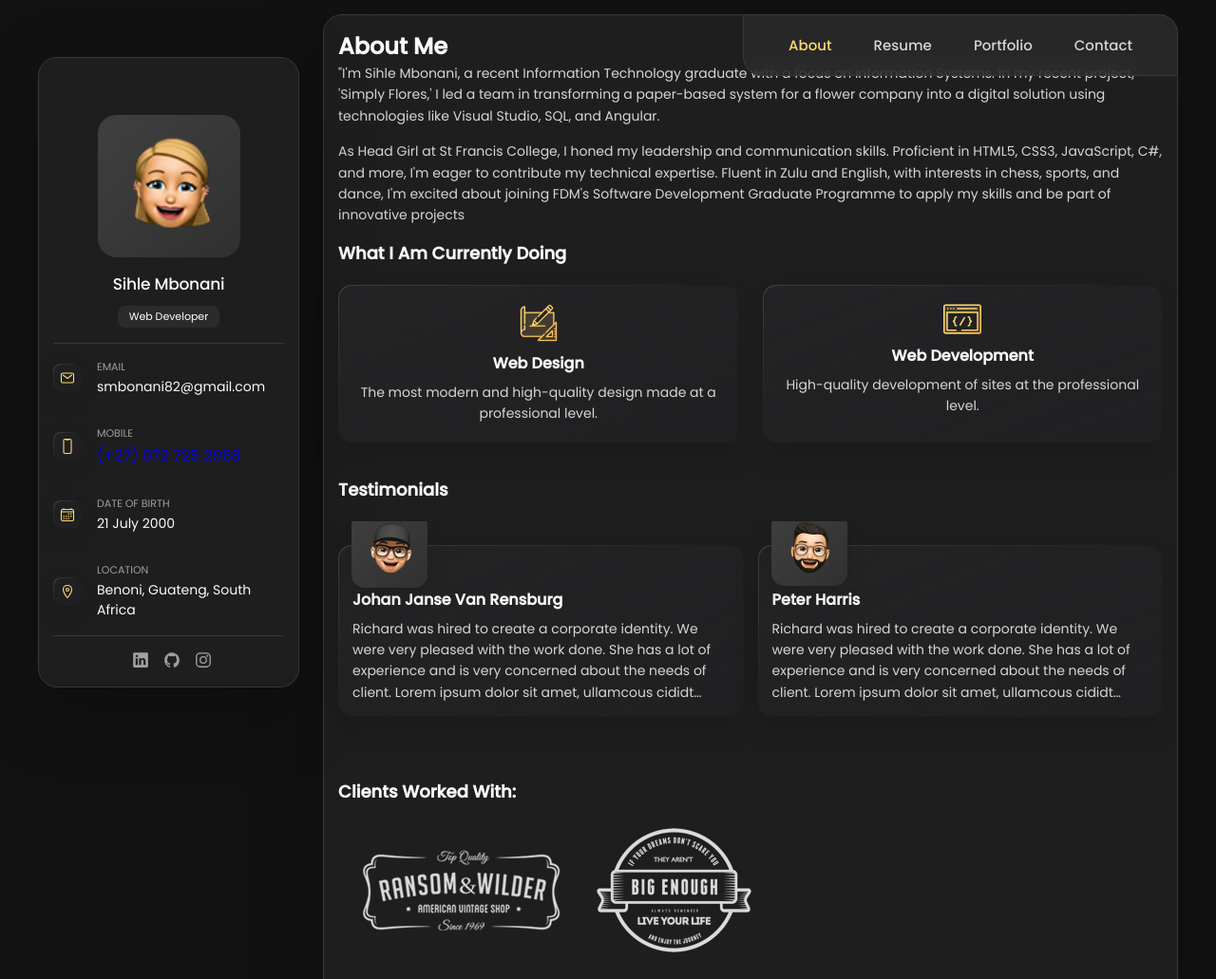
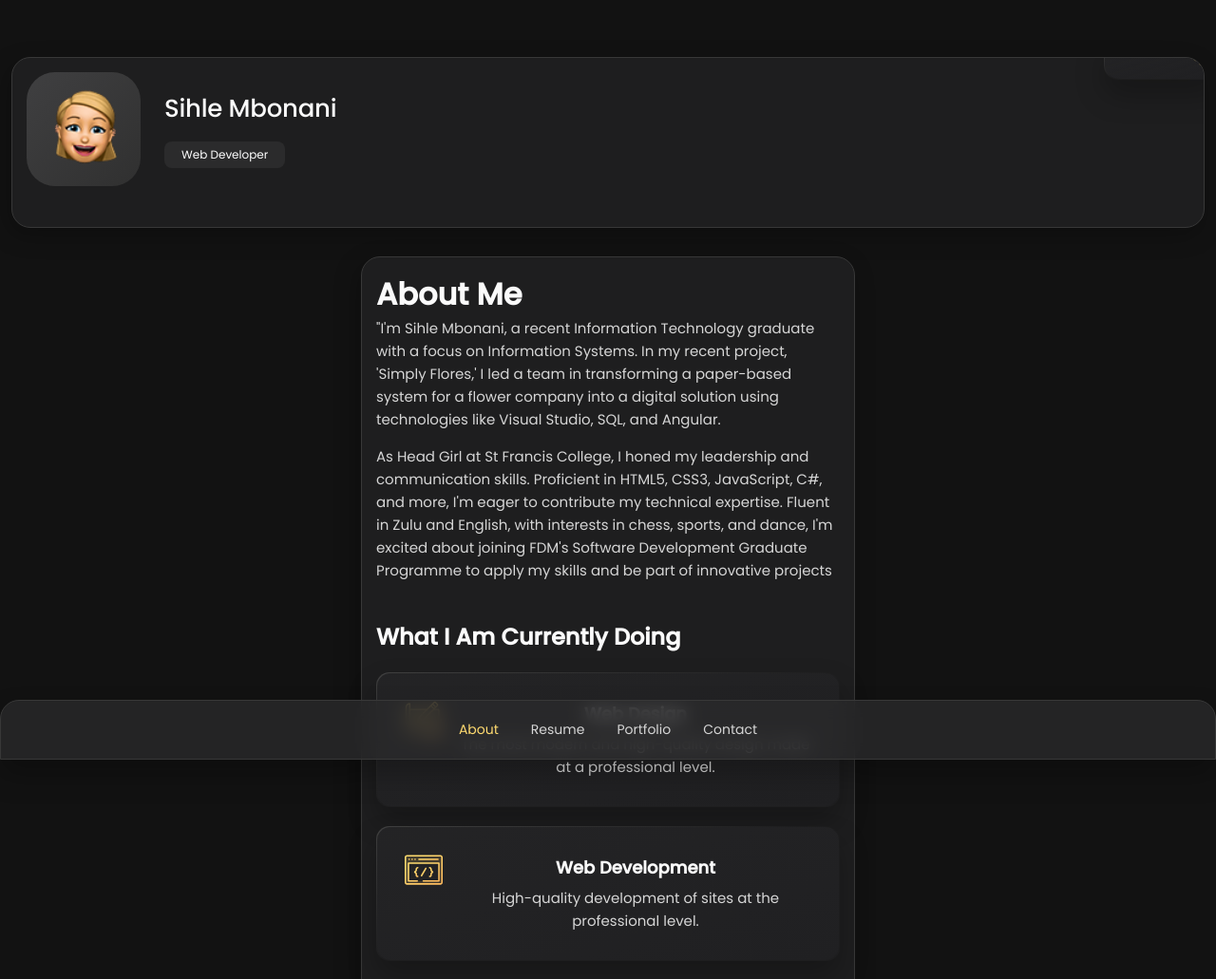
Before and after one commit to SihleMbonani/TASK-INTERN-CAREER, a plain HTML site: page assets/index.html in a window 1280 px wide. Shown: the top 1031 px of the page at 95% size. Drawn offline with nearby package versions, Linux system fonts and the light colour scheme.

Commit message:
responsiveness

```diff
--- a/assets/CSS/style.css
+++ b/assets/CSS/style.css
@@ -1186,331 +1186,157 @@ textarea.form-input::-webkit-resizer{
 
 
 /* -----WEBSITE RESPONSIVENESS */
-/* when screen/ view is larger tha 768px */
+/* when screen/ view is larger than 450px */
+@media (min-width: 450px){
+    /* CLIENT */
+    .clients-item{
+        min-width: calc(33.33% - 10px);
 
-/* COMMONLY USED CSSS STYLINGS */
-.sidebar, article { width: 700px; }
-
-  .has-scrollbar::-webkit-scrollbar-button { width: 100px; }
-
-
-
-  /**
-   * SIDEBAR
-   */
-
-  .contact-list {
-    grid-template-columns: 1fr 1fr;
-    gap: 30px 15px;
     }
 
-
-
-  /**
-   * NAVBAR
-   */
-
-  .navbar-link { --fs-8: 15px; }
-
-
-
-  /**
-   * ABOUT
-   */
-
-  /* testimonials modal */
-
-  .testimonials-modal {
-    gap: 35px;
-    max-width: 680px;
+    /* PORTFOLIO */
+    .project-img{
+        height: auto;
     }
 
-  .modal-avatar-box img { width: 80px; }
-
-
-
-  /**
-   * PORTFOLIO
-   */
-
-  .article-title { padding-bottom: 20px; }
-
-  .filter-select-box { display: none; }
-
-  .filter-list {
-    display: flex;
-    justify-content: flex-start;
-    align-items: center;
-    gap: 25px;
-    padding-left: 5px;
-    margin-bottom: 30px;
 }
 
-  .filter-item button {
-    color: var(--light-gray);
-    font-size: var(--fs-5);
-    transition: var(--transition-1);
+/* when screen/ view is larger than 580px */
+@media (min-width: 580px){
+    :root{
+        /* typography */
+        --fs-1:32px;
+        --fs-2: 24px;
+        --fs-3: 26px;
+        --fs-4: 18px;
+        --fs-5: 18px;
+        --fs-6: 15px;
+        --fs-7: 15px;
+        --fs-8: 12px;
+
     }
 
-  .filter-item button:hover { color: var(--light-gray-70); }
-
-  .filter-item button.active { color: var(--orange-yellow-crayola); }
-
-  /* portfolio and blog grid */
-
-  .project-list, .blog-posts-list { grid-template-columns: 1fr 1fr; }
-
-
-
-  /**
-   * CONTACT
-   */
-
-  .input-wrapper { grid-template-columns: 1fr 1fr; }
-
-  .form-btn {
-    width: max-content;
-    margin-left: auto;
+    /*  COMMUNLY USED STYLING */
+    .sideba, article{
+        width: 520px;
+        margin-inline: auto;
+        padding-bottom: 15px;
     }
 
+    .article-title{
+        font-weight: var(--fw-600);
+        padding-bottom: 15px;
 
+    }
 
+    .article-title::after{
+        width: 48px;
+        height: 5px;
+    }
 
+    .icon-box{
+        width: 48px;
+        height: 48px;
+        border-radius: 12px;
+        font-size: 18px;
+    }
 
-
-
-/**
- * responsive larger than 1024px screen
- */
-
-@media (min-width: 1024px) {
-
-  /**
-   * CUSTOM PROPERTY
-   */
-
-  :root {
-
-    /**
-    * shadow
-    */
-
-    --shadow-1: -4px 8px 24px hsla(0, 0%, 0%, 0.125);
-    --shadow-2: 0 16px 30px hsla(0, 0%, 0%, 0.125);
-    --shadow-3: 0 16px 40px hsla(0, 0%, 0%, 0.125);
+    /* MAIN-SECTION */
+    main{
+       margin-top: 60px;
+       margin-bottom: 100px;
 
     }
 
 
+    /* SIDEBAR-SECTION */
+    .sidebar {
+        max-height: 180px;
+        margin-bottom: 30px;
+    }
 
-  /**
-   * REUSED STYLE
-   */
+    .sidebar.active{
+        max-height: 584px;
+    }
 
-  .sidebar, article {
-    width: 950px;
-    box-shadow: var(--shadow-5);
+    .sidebar-info{
+        gap: 25px;
+    }
+
+    .avatar-box{
+        border-radius: 30px;
+    }
+
+    .avatar-box img { width: 120px;}
+
+    .info-content .name{
+        margin-bottom: 15px;
+
+    }
+
+    .info-content .title {
+        padding: 5px 18px;
+    }
+
+    .info_more-btn {
+        top: -30px;
+        right: -30px;
+        padding: 10px 15px;
+
+    }
+
+    .info_more-btn span{
+        display: block;
+        font-size: var(--fs-8);
+    }
+
+    .info_more-btn ion-icon{
+        display: none;
+    }
+
+    .seperator{
+        margin: 32px 0;
+    }
+
+    .contact-list{
+        gap: 20px;
+    }
+
+    .contact-info{
+        max-width: calc(100% - 64px);
+        width: calc(100%-64px);
     }
 
 
+    /* NAVBAR SECTION */
+    .navbar {
+        border-radius: 20px 20px 0 0;;
+    }
 
-  /**
-   * MAIN
-   */
+    .navbar-list{
+        gap: 20px;
+    }
 
-  main { margin-bottom: 60px; }
+    .navbar-link { --fs-8: 14px; }
 
-  .main-content {
-    position: relative;
-    width: max-content;
-    margin: auto;
+
+    /* BIO SECTION */
+    .bio .article-title {
+        margin-bottom: 40px;
+    }
+
+    .bio-text {
+        margin-bottom: 40px;
     }
 
 
-
-  /**
-   * NAVBAR
-   */
-
-  .navbar {
-    position: absolute;
-    bottom: auto;
-    top: 0;
-    left: auto;
-    right: 0;
-    width: max-content;
-    border-radius: 0 20px;
-    padding: 0 20px;
-    box-shadow: none;
+    /* SERVICE SECTION */
+    .service-item {
+        display: flex;
+        justify-content: flex-start;
+        align-items: flex-start;
+        gap: 18px;
+        padding: 30px;
     }
 
-  .navbar-list {
-    gap: 30px;
-    padding: 0 20px;
 }
-
-  .navbar-link { font-weight: var(--fw-500); }
-
-
-
-  /**
-   * ABOUT
-   */
-
-  /* service */
-
-  .service-list {
-    grid-template-columns: 1fr 1fr;
-    gap: 20px 25px;
-  }
-
-  /* testimonials */
-
-  .testimonials-item { min-width: calc(50% - 15px); }
-
-  /* clients */
-
-  .clients-item { min-width: calc(25% - 38px); }
-
-
-
-  /**
-   * PORTFOLIO
-   */
-
-  .project-list { grid-template-columns: repeat(3, 1fr); }
-
-
-
-  /**
-   * BLOG
-   */
-
-  .blog-banner-box { height: 230px; }
-
-}
-
-
-
-
-
-/**
- * responsive larger than 1250px screen
- */
-
-@media (min-width: 1250px) {
-
-  /**
-   * RESET
-   */
-
-  body::-webkit-scrollbar { width: 20px; }
-
-  body::-webkit-scrollbar-track { background: var(--smoky-black); }
-
-  body::-webkit-scrollbar-thumb {
-    border: 5px solid var(--smoky-black);
-    background: hsla(0, 0%, 100%, 0.1);
-    border-radius: 20px;
-    box-shadow: inset 1px 1px 0 hsla(0, 0%, 100%, 0.11),
-                inset -1px -1px 0 hsla(0, 0%, 100%, 0.11);
-  }
-
-  body::-webkit-scrollbar-thumb:hover { background: hsla(0, 0%, 100%, 0.15); }
-
-  body::-webkit-scrollbar-button { height: 60px; }
-
-
-
-  /**
-   * REUSED STYLE
-   */
-
-  .sidebar, article { width: auto; }
-
-  article { min-height: 100%; }
-
-
-
-  /**
-   * MAIN
-   */
-
-  main {
-    max-width: 1200px;
-    margin-inline: auto;
-    display: flex;
-    justify-content: center;
-    align-items: stretch;
-    gap: 25px;
-  }
-
-  .main-content {
-    min-width: 75%;
-    width: 75%;
-    margin: 0;
-  }
-
-
-
-  /**
-   * SIDEBAR
-   */
-
-  .sidebar {
-    position: sticky;
-    top: 60px;
-    max-height: max-content;
-    height: 100%;
-    margin-bottom: 0;
-    padding-top: 60px;
-    z-index: 1;
-  }
-
-  .sidebar-info { flex-direction: column; }
-
-  .avatar-box img { width: 150px; }
-
-  .info-content .name {
-    white-space: nowrap;
-    text-align: center;
-  }
-
-  .info-content .title { margin: auto; }
-
-  .info_more-btn { display: none; }
-
-  .sidebar-info_more {
-    opacity: 1;
-    visibility: visible;
-  }
-
-  .contact-list { grid-template-columns: 1fr; }
-
-  .contact-info :is(.contact-link) {
-    white-space: nowrap;
-    overflow: hidden;
-    text-overflow: ellipsis;
-  }
-
-  .contact-info :is(.contact-link, time, address) {
-    --fs-7: 14px;
-    font-weight: var(--fw-300);
-  }
-
-  .separator:last-of-type {
-    margin: 15px 0;
-    opacity: 0;
-  }
-
-  .social-list { justify-content: center; }
-
-
-
-  /**
-	 * RESUME
-	 */
-
-  .timeline-text { max-width: 700px; }
-
-}
```
Lines whose indentation alone changed are shown as unchanged.
